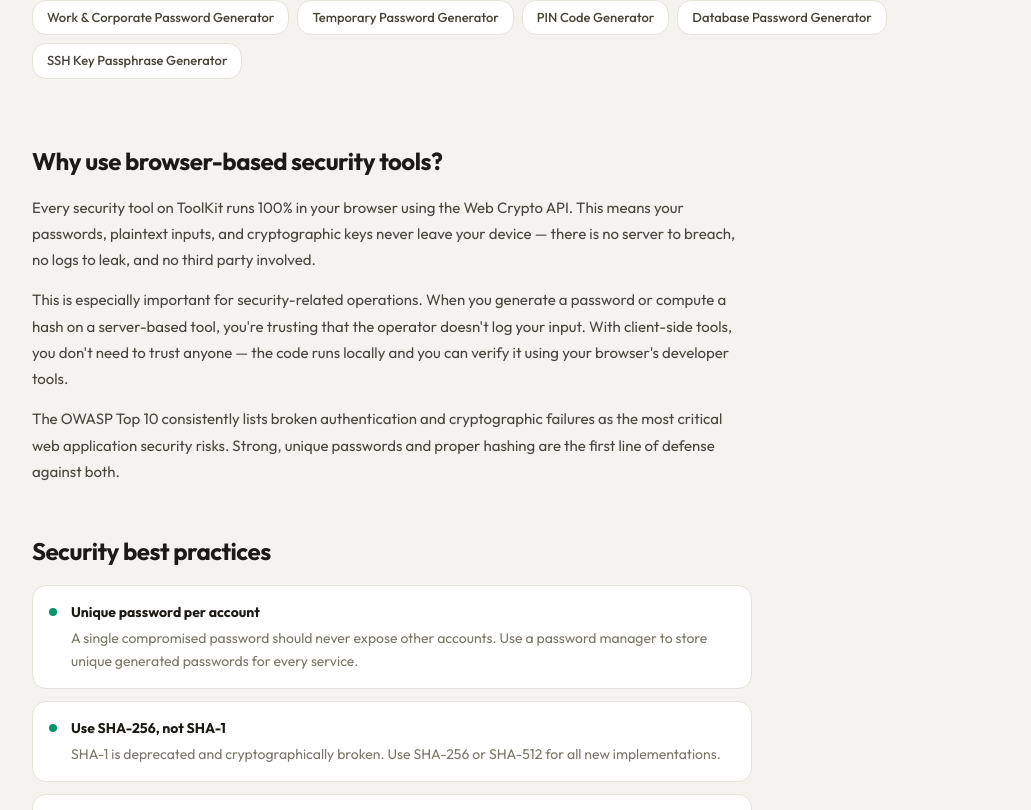
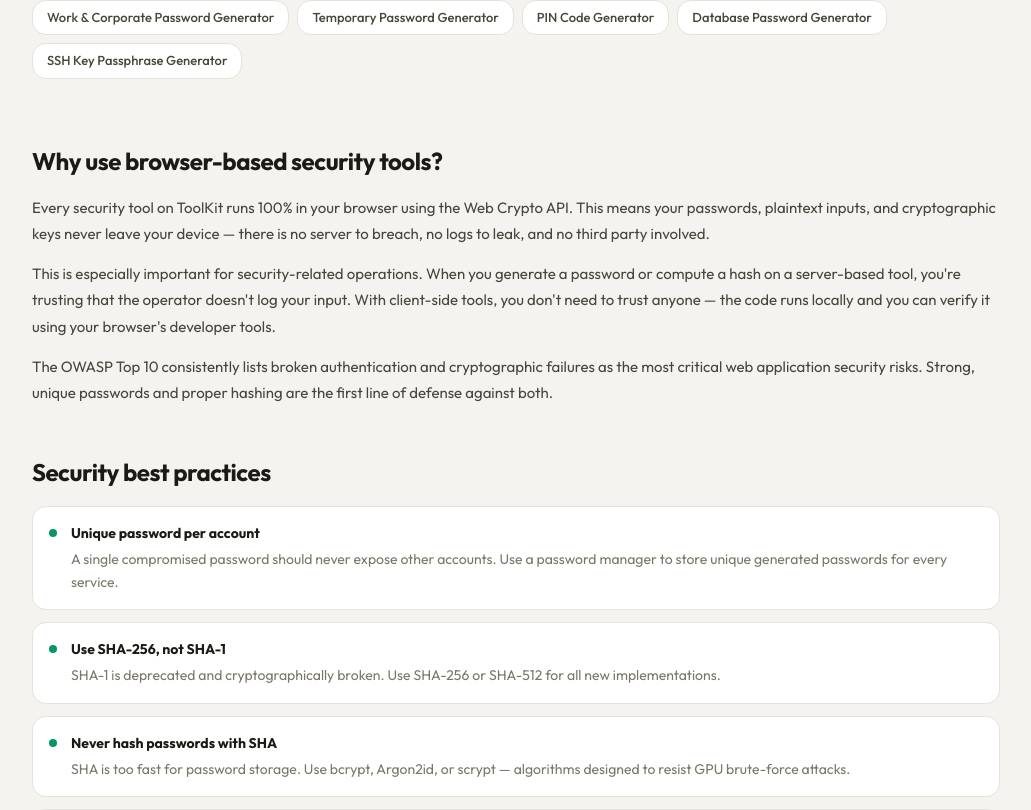
Before and after one commit to Growora-Labs/ToolKit, a Next.js app: page /tools/security in a window 1280 px wide. Shown: the part 930-1740 px from the top of the page, without its empty margins (124-1155 px from the left). Built offline with nearby package versions, Linux system fonts and the light colour scheme; no server answers.

Commit message:
розширив текст по ширині секції на категорії та на варіантах

```diff
--- a/components/ui/CategoryPage.tsx
+++ b/components/ui/CategoryPage.tsx
@@ -131,7 +131,7 @@ const CategoryPage: NextPage<CategoryPageProps> = ({ category, tools }) => {
                     )}
 
                     {/* Content */}
-                    <div style={{ maxWidth: 720, marginBottom: 64 }}>
+                    <div style={{ marginBottom: 64 }}>
                         <section style={{ marginBottom: 48 }}>
                             <h2 style={{ fontFamily: 'Outfit, sans-serif', fontWeight: 700, fontSize: 'clamp(18px, 2.5vw, 24px)', color: 'var(--ink)', letterSpacing: '-0.02em', marginBottom: 16 }}>
                                 {category.contentH2}
--- a/pages/tools/[slug]/[variant].tsx
+++ b/pages/tools/[slug]/[variant].tsx
@@ -234,7 +234,7 @@ const VariantPage: NextPage<Props> = ({ tool, variant }) => {
 
           {/* Unique intro content + content sections */}
           <section style={{ maxWidth: 1000, margin: '48px auto 0', padding: '0 16px' }}>
-            <div style={{ maxWidth: 720 }}>
+            <div>
               <h2 style={{ fontFamily: 'Outfit, sans-serif', fontWeight: 700, fontSize: 'clamp(18px, 2.5vw, 22px)', color: 'var(--ink)', letterSpacing: '-0.02em', marginBottom: 16 }}>
                 About this {variant.seoH1.toLowerCase()}
               </h2>
```
